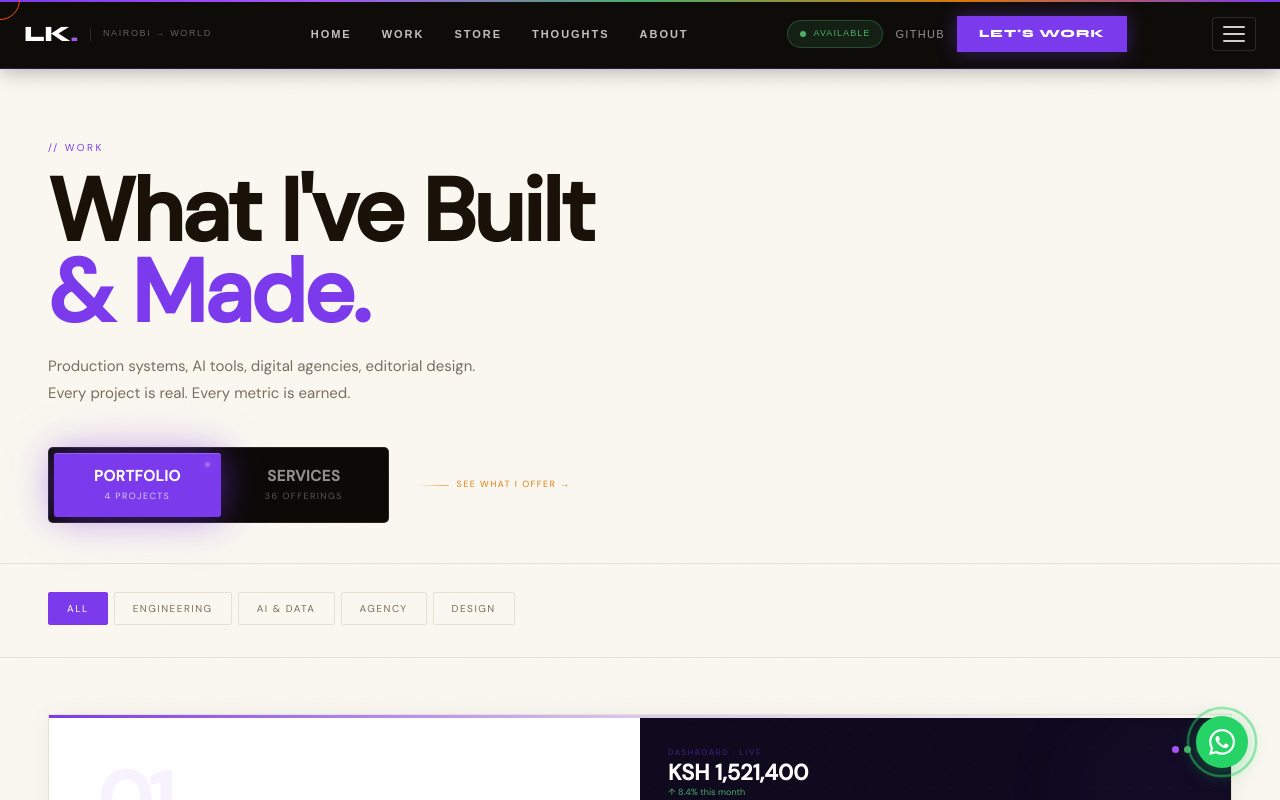
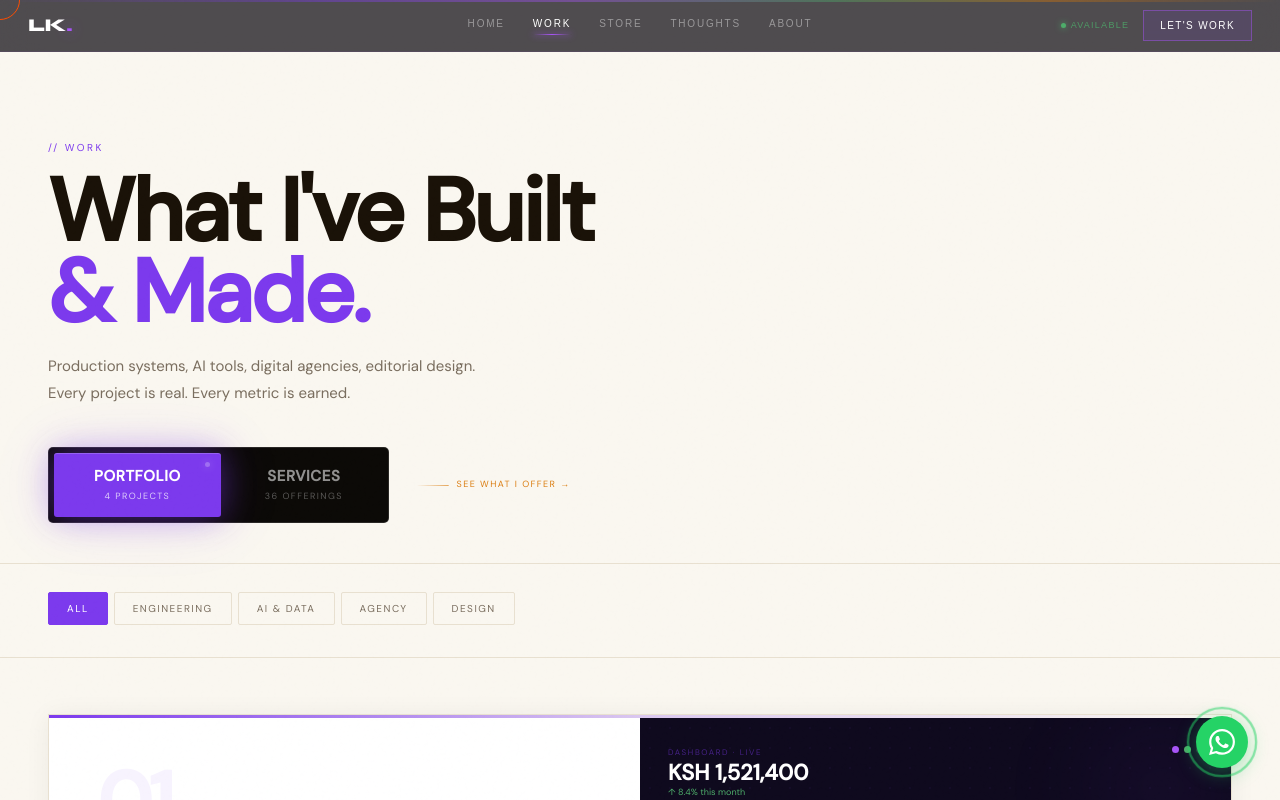
Before and after one commit to Levikib/levo-portfolio, a Next.js app: page /work in a window 1280 px wide. Shown: the top 800 px of the page. Built offline with nearby package versions, Linux system fonts and the light colour scheme; a web font is replaced by a local one.

Commit message:
fix: premium slim nav + responsive SkillsStack

```diff
--- a/src/components/layout/Nav.tsx
+++ b/src/components/layout/Nav.tsx
@@ -1,165 +1,260 @@
 "use client";
 import { useState, useEffect } from "react";
 import Link from "next/link";
+import { usePathname } from "next/navigation";
+
+const LINKS = [
+  { label: "Home",     href: "/" },
+  { label: "Work",     href: "/work" },
+  { label: "Store",    href: "/store" },
+  { label: "Thoughts", href: "/blog" },
+  { label: "About",    href: "/about" },
+];
 
 export default function Nav() {
-  const [scrolled, setScrolled]   = useState(false);
-  const [open, setOpen]           = useState(false);
-  const [mounted, setMounted]     = useState(false);
+  const [scrolled, setScrolled] = useState(false);
+  const [open, setOpen]         = useState(false);
+  const pathname = usePathname();
 
   useEffect(() => {
-    setMounted(true);
-    const onScroll = () => setScrolled(window.scrollY > 20);
-    window.addEventListener("scroll", onScroll, { passive: true });
-    return () => window.removeEventListener("scroll", onScroll);
+    const fn = () => setScrolled(window.scrollY > 12);
+    window.addEventListener("scroll", fn, { passive: true });
+    return () => window.removeEventListener("scroll", fn);
   }, []);
 
-  // Lock body scroll when menu open
   useEffect(() => {
     document.body.style.overflow = open ? "hidden" : "";
     return () => { document.body.style.overflow = ""; };
   }, [open]);
 
-  const links = [["Home", "/"], ["Work", "/work"], ["Store", "/store"], ["Thoughts", "/blog"], ["About", "/about"]];
-
   return (
     <>
+      {/* ─── NAV BAR ─── */}
       <nav style={{
-        position: "fixed", top: 0, left: 0, right: 0, zIndex: 9999,
-        background: "rgba(10,8,5,0.98)",
-        backdropFilter: "blur(24px)", WebkitBackdropFilter: "blur(24px)",
-        borderBottom: "1px solid rgba(124,58,237,0.3)",
-        boxShadow: scrolled ? "0 4px 40px rgba(0,0,0,0.5)" : "0 2px 20px rgba(0,0,0,0.3)",
+        position: "fixed", top: 0, left: 0, right: 0, zIndex: 9990,
+        height: "52px",
+        display: "flex", alignItems: "center",
+        padding: "0 28px",
+        background: scrolled ? "rgba(6,4,10,0.92)" : "rgba(6,4,10,0.7)",
+        backdropFilter: "blur(18px)", WebkitBackdropFilter: "blur(18px)",
+        borderBottom: `1px solid ${scrolled ? "rgba(168,85,247,0.18)" : "rgba(168,85,247,0.08)"}`,
+        boxShadow: scrolled ? "0 1px 40px rgba(0,0,0,0.6), 0 0 0 0.5px rgba(168,85,247,0.1)" : "none",
+        transition: "all 0.4s cubic-bezier(0.16,1,0.3,1)",
       }}>
-        {/* Rainbow top bar */}
-        <div style={{ position: "absolute", top: 0, left: 0, right: 0, height: "2px", background: "linear-gradient(90deg, #7c3aed 0%, #a855f7 25%, #4ead6a 50%, #d97706 75%, #7c3aed 100%)" }} />
-
-        <div style={{ display: "flex", alignItems: "center", justifyContent: "space-between", padding: "0 24px", height: "68px" }}>
+        {/* Rainbow thread */}
+        <div style={{
+          position:"absolute", top:0, left:0, right:0, height:"1.5px",
+          background:"linear-gradient(90deg, transparent 0%, #7c3aed 25%, #a855f7 45%, #4ead6a 65%, #d97706 82%, transparent 100%)",
+          opacity: scrolled ? 0.9 : 0.4,
+          transition:"opacity 0.4s",
+        }}/>
 
         {/* Logo */}
-          <Link href="/" style={{ textDecoration: "none", display: "flex", alignItems: "center", gap: "12px", flexShrink: 0 }}>
-            <span style={{ fontFamily: "var(--font-display)", fontWeight: 800, fontSize: "22px", letterSpacing: "-0.02em", color: "white" }}>
-              LK<span style={{ color: "#a855f7" }}>.</span>
-            </span>
-            <span style={{ fontFamily: "var(--font-mono)", fontSize: "9px", letterSpacing: "0.18em", color: "rgba(255,255,255,0.35)", textTransform: "uppercase", borderLeft: "1px solid rgba(255,255,255,0.12)", paddingLeft: "12px", display: mounted && window.innerWidth < 480 ? "none" : "block" }}>
-              Nairobi → World
+        <Link href="/" onClick={() => setOpen(false)}
+          style={{ textDecoration:"none", flexShrink:0, marginRight:"auto" }}>
+          <span style={{
+            fontFamily:"var(--font-display)", fontWeight:800,
+            fontSize:"18px", letterSpacing:"-0.02em", color:"white",
+          }}>
+            LK<span style={{ color:"#a855f7", textShadow:"0 0 12px rgba(168,85,247,0.8)" }}>.</span>
           </span>
         </Link>
 
-          {/* Desktop nav links */}
-          <div style={{ display: "flex", alignItems: "center", gap: "2px" }} className="nav-desktop-links">
-            {links.map(([label, href]) => (
+        {/* Desktop links — centered absolutely */}
+        <div className="nav-links" style={{
+          position:"absolute", left:"50%", transform:"translateX(-50%)",
+          display:"flex", alignItems:"center",
+        }}>
+          {LINKS.map(({ label, href }) => {
+            const active = pathname === href;
+            return (
               <Link key={label} href={href}
-                style={{ fontFamily: "var(--font-mono)", fontWeight: 600, fontSize: "11px", letterSpacing: "0.18em", textTransform: "uppercase", textDecoration: "none", padding: "10px 14px", color: "rgba(255,255,255,0.75)", transition: "all 0.2s", borderRadius: "2px" }}
-                onMouseEnter={e => { (e.currentTarget as HTMLElement).style.color = "white"; (e.currentTarget as HTMLElement).style.background = "rgba(124,58,237,0.18)"; }}
-                onMouseLeave={e => { (e.currentTarget as HTMLElement).style.color = "rgba(255,255,255,0.75)"; (e.currentTarget as HTMLElement).style.background = "transparent"; }}
-                onClick={() => setOpen(false)}
-              >{label}</Link>
-            ))}
+                style={{
+                  fontFamily:"var(--font-mono)", fontSize:"10px",
+                  letterSpacing:"0.18em", textTransform:"uppercase",
+                  textDecoration:"none", padding:"6px 14px",
+                  color: active ? "white" : "rgba(255,255,255,0.42)",
+                  position:"relative", transition:"color 0.2s",
+                  display:"flex", flexDirection:"column", alignItems:"center", gap:"3px",
+                }}
+                onMouseEnter={e => { if (!active) (e.currentTarget as HTMLElement).style.color="rgba(255,255,255,0.85)"; }}
+                onMouseLeave={e => { if (!active) (e.currentTarget as HTMLElement).style.color="rgba(255,255,255,0.42)"; }}
+              >
+                {label}
+                <span style={{
+                  height:"1px",
+                  width: active ? "100%" : "0",
+                  background:"linear-gradient(90deg, transparent, #a855f7, transparent)",
+                  boxShadow:"0 0 6px #a855f7",
+                  transition:"width 0.3s cubic-bezier(0.16,1,0.3,1)",
+                  borderRadius:"1px",
+                }}/>
+              </Link>
+            );
+          })}
         </div>
 
-          {/* Desktop right side */}
-          <div style={{ display: "flex", alignItems: "center", gap: "12px" }} className="nav-desktop-right">
-            <div style={{ display: "flex", alignItems: "center", gap: "7px", padding: "6px 12px", borderRadius: "999px", background: "rgba(77,173,106,0.12)", border: "1px solid rgba(77,173,106,0.3)" }}>
-              <span style={{ width: "6px", height: "6px", borderRadius: "50%", background: "#4ead6a", display: "block", animation: "blink 2s ease-in-out infinite" }} />
-              <span style={{ fontFamily: "var(--font-mono)", fontSize: "9px", letterSpacing: "0.12em", color: "#4ead6a", textTransform: "uppercase" }}>Available</span>
+        {/* Right — desktop only */}
+        <div className="nav-right" style={{ display:"flex", alignItems:"center", gap:"14px", marginLeft:"auto" }}>
+          <div style={{ display:"flex", alignItems:"center", gap:"5px" }}>
+            <span style={{
+              width:"5px", height:"5px", borderRadius:"50%",
+              background:"#4ead6a", boxShadow:"0 0 6px #4ead6a",
+              animation:"navBlink 2.5s ease-in-out infinite", flexShrink:0,
+            }}/>
+            <span style={{
+              fontFamily:"var(--font-mono)", fontSize:"9px",
+              letterSpacing:"0.14em", color:"rgba(78,173,106,0.8)",
+              textTransform:"uppercase",
+            }}>Available</span>
           </div>
-            <a href="https://github.com/Levikib" target="_blank" rel="noopener noreferrer"
-              style={{ fontFamily: "var(--font-mono)", fontSize: "11px", letterSpacing: "0.12em", textTransform: "uppercase", color: "rgba(255,255,255,0.55)", textDecoration: "none", transition: "color 0.2s" }}
-              onMouseEnter={e => (e.currentTarget.style.color = "white")}
-              onMouseLeave={e => (e.currentTarget.style.color = "rgba(255,255,255,0.55)")}
-            >GitHub</a>
+
           <a href="#contact"
-              style={{ fontFamily: "var(--font-display)", fontWeight: 800, fontSize: "11px", letterSpacing: "0.1em", textTransform: "uppercase", background: "#7c3aed", color: "white", padding: "10px 22px", textDecoration: "none", transition: "all 0.25s", display: "block", boxShadow: "0 0 20px rgba(124,58,237,0.4)", whiteSpace: "nowrap" }}
-              onMouseEnter={e => { (e.currentTarget.style.background = "white"); (e.currentTarget.style.color = "#7c3aed"); }}
-              onMouseLeave={e => { (e.currentTarget.style.background = "#7c3aed"); (e.currentTarget.style.color = "white"); }}
+            style={{
+              fontFamily:"var(--font-mono)", fontSize:"10px",
+              letterSpacing:"0.14em", textTransform:"uppercase",
+              textDecoration:"none", color:"white",
+              padding:"7px 16px",
+              border:"1px solid rgba(168,85,247,0.45)",
+              background:"rgba(124,58,237,0.12)",
+              transition:"all 0.25s",
+              whiteSpace:"nowrap",
+            }}
+            onMouseEnter={e => {
+              const el = e.currentTarget as HTMLElement;
+              el.style.background="rgba(124,58,237,0.85)";
+              el.style.borderColor="#a855f7";
+              el.style.boxShadow="0 0 18px rgba(168,85,247,0.35)";
+            }}
+            onMouseLeave={e => {
+              const el = e.currentTarget as HTMLElement;
+              el.style.background="rgba(124,58,237,0.12)";
+              el.style.borderColor="rgba(168,85,247,0.45)";
+              el.style.boxShadow="none";
+            }}
           >Let&apos;s Work</a>
         </div>
 
         {/* Hamburger — mobile only */}
         <button
+          className="nav-burger"
           onClick={() => setOpen(o => !o)}
-            className="nav-hamburger"
+          aria-label={open ? "Close menu" : "Open menu"}
           style={{
-              background: "transparent", border: "1px solid rgba(255,255,255,0.12)",
-              padding: "8px 10px", cursor: "pointer", display: "flex",
-              flexDirection: "column", gap: "5px", borderRadius: "3px",
-              transition: "border-color 0.2s",
+            background:"transparent", border:"none",
+            cursor:"pointer", marginLeft:"auto",
+            padding:"8px 4px",
+            display:"none", flexDirection:"column", gap:"5px",
           }}
-            aria-label="Toggle menu"
         >
-            <span style={{ display: "block", width: "22px", height: "2px", background: open ? "#a855f7" : "rgba(255,255,255,0.8)", borderRadius: "2px", transition: "all 0.3s", transform: open ? "rotate(45deg) translate(5px, 5px)" : "none" }} />
-            <span style={{ display: "block", width: "22px", height: "2px", background: open ? "#a855f7" : "rgba(255,255,255,0.8)", borderRadius: "2px", transition: "all 0.3s", opacity: open ? 0 : 1 }} />
-            <span style={{ display: "block", width: "22px", height: "2px", background: open ? "#a855f7" : "rgba(255,255,255,0.8)", borderRadius: "2px", transition: "all 0.3s", transform: open ? "rotate(-45deg) translate(5px, -5px)" : "none" }} />
+          {[0,1,2].map(i => (
+            <span key={i} style={{
+              display:"block",
+              width: i === 1 ? (open ? "22px" : "13px") : "22px",
+              height:"1.5px",
+              background: open ? "#a855f7" : "rgba(255,255,255,0.65)",
+              borderRadius:"1px",
+              transition:"all 0.3s cubic-bezier(0.16,1,0.3,1)",
+              transform: open
+                ? i===0 ? "rotate(45deg) translate(4.5px, 4.5px)"
+                : i===2 ? "rotate(-45deg) translate(4.5px,-4.5px)"
+                : "none"
+                : "none",
+              opacity: open && i===1 ? 0 : 1,
+              boxShadow: open ? "0 0 8px rgba(168,85,247,0.8)" : "none",
+            }}/>
+          ))}
         </button>
-        </div>
       </nav>
 
-      {/* Mobile menu overlay */}
+      {/* ─── MOBILE OVERLAY ─── */}
       <div style={{
-        position: "fixed", inset: 0, zIndex: 9998,
-        background: "rgba(5,2,15,0.97)",
-        backdropFilter: "blur(20px)",
-        display: "flex", flexDirection: "column",
-        paddingTop: "88px", paddingBottom: "40px",
-        paddingLeft: "28px", paddingRight: "28px",
+        position:"fixed", inset:0, zIndex:9980,
+        background:"rgba(4,2,10,0.97)",
+        backdropFilter:"blur(20px)", WebkitBackdropFilter:"blur(20px)",
+        display:"flex", flexDirection:"column",
+        padding:"72px 28px 36px",
         transform: open ? "translateX(0)" : "translateX(100%)",
-        transition: "transform 0.4s cubic-bezier(0.16,1,0.3,1)",
-        overflowY: "auto",
+        transition:"transform 0.42s cubic-bezier(0.16,1,0.3,1)",
+        overflowY:"auto",
       }}>
-        {/* Nav links */}
-        <div style={{ display: "flex", flexDirection: "column", gap: "4px", marginBottom: "40px" }}>
-          {links.map(([label, href], i) => (
+        <nav style={{ flex:1, display:"flex", flexDirection:"column", justifyContent:"center" }}>
+          {LINKS.map(({ label, href }, i) => (
             <Link key={label} href={href}
               onClick={() => setOpen(false)}
               style={{
-                fontFamily: "var(--font-display)", fontWeight: 800,
-                fontSize: "clamp(32px,8vw,48px)", letterSpacing: "-0.02em",
-                textTransform: "uppercase", textDecoration: "none",
-                color: "rgba(255,255,255,0.15)",
-                borderBottom: "1px solid rgba(255,255,255,0.05)",
-                padding: "16px 0",
-                transition: "color 0.2s",
-                transform: open ? "translateX(0)" : "translateX(40px)",
+                display:"flex", alignItems:"baseline", gap:"14px",
+                textDecoration:"none", padding:"16px 0",
+                borderBottom:"1px solid rgba(255,255,255,0.04)",
                 opacity: open ? 1 : 0,
-                transitionDelay: `${i * 0.06}s`,
+                transform: open ? "translateX(0)" : "translateX(32px)",
+                transition:`opacity 0.4s ${i*0.065}s ease, transform 0.4s ${i*0.065}s cubic-bezier(0.16,1,0.3,1)`,
               }}
-              onMouseEnter={e => (e.currentTarget.style.color = "white")}
-              onMouseLeave={e => (e.currentTarget.style.color = "rgba(255,255,255,0.15)")}
             >
-              <span style={{ fontFamily: "var(--font-mono)", fontSize: "10px", letterSpacing: "0.2em", color: "#a855f7", marginRight: "14px", verticalAlign: "middle" }}>0{i + 1}</span>
-              {label}
+              <span style={{
+                fontFamily:"var(--font-mono)", fontSize:"10px",
+                letterSpacing:"0.2em", color:"rgba(168,85,247,0.5)",
+                flexShrink:0,
+              }}>0{i+1}</span>
+              <span
+                style={{
+                  fontFamily:"var(--font-display)", fontWeight:800,
+                  fontSize:"clamp(26px,7.5vw,42px)", letterSpacing:"-0.02em",
+                  textTransform:"uppercase", color:"rgba(255,255,255,0.1)",
+                  transition:"color 0.2s", lineHeight:1.1,
+                }}
+                onMouseEnter={e => (e.currentTarget as HTMLElement).style.color="rgba(255,255,255,0.88)"}
+                onMouseLeave={e => (e.currentTarget as HTMLElement).style.color="rgba(255,255,255,0.1)"}
+              >{label}</span>
             </Link>
           ))}
-        </div>
+        </nav>
 
-        {/* Bottom contact strip */}
-        <div style={{ marginTop: "auto", display: "flex", flexDirection: "column", gap: "12px" }}>
-          <div style={{ display: "flex", alignItems: "center", gap: "8px", marginBottom: "4px" }}>
-            <span style={{ width: "7px", height: "7px", borderRadius: "50%", background: "#4ead6a", animation: "blink 2s ease-in-out infinite" }} />
-            <span style={{ fontFamily: "var(--font-mono)", fontSize: "10px", letterSpacing: "0.15em", color: "#4ead6a", textTransform: "uppercase" }}>Available for work</span>
+        <div style={{
+          paddingTop:"28px", display:"flex", flexDirection:"column", gap:"10px",
+          opacity: open ? 1 : 0,
+          transform: open ? "translateY(0)" : "translateY(16px)",
+          transition:"all 0.4s 0.32s ease",
+        }}>
+          <div style={{ display:"flex", alignItems:"center", gap:"7px" }}>
+            <span style={{ width:"6px", height:"6px", borderRadius:"50%", background:"#4ead6a", boxShadow:"0 0 6px #4ead6a", animation:"navBlink 2.5s ease-in-out infinite" }}/>
+            <span style={{ fontFamily:"var(--font-mono)", fontSize:"9px", letterSpacing:"0.16em", color:"rgba(78,173,106,0.75)", textTransform:"uppercase" }}>Open to remote work</span>
           </div>
           <a href="#contact" onClick={() => setOpen(false)}
-            style={{ fontFamily: "var(--font-display)", fontWeight: 800, fontSize: "14px", letterSpacing: "0.1em", textTransform: "uppercase", background: "#7c3aed", color: "white", padding: "16px 28px", textDecoration: "none", textAlign: "center", boxShadow: "0 0 32px rgba(124,58,237,0.4)" }}
+            style={{
+              fontFamily:"var(--font-mono)", fontSize:"10px",
+              letterSpacing:"0.2em", textTransform:"uppercase",
+              textDecoration:"none", textAlign:"center", color:"white",
+              padding:"15px",
+              background:"linear-gradient(135deg, #6d28d9, #a855f7)",
+              boxShadow:"0 8px 28px rgba(124,58,237,0.35)",
+            }}
           >Let&apos;s Work Together →</a>
           <a href="https://github.com/Levikib" target="_blank" rel="noopener noreferrer"
-            style={{ fontFamily: "var(--font-mono)", fontSize: "11px", letterSpacing: "0.15em", textTransform: "uppercase", color: "rgba(255,255,255,0.4)", textDecoration: "none", textAlign: "center", padding: "12px" }}
-          >GitHub ↗</a>
+            style={{
+              fontFamily:"var(--font-mono)", fontSize:"9px",
+              letterSpacing:"0.2em", textTransform:"uppercase",
+              color:"rgba(255,255,255,0.2)", textDecoration:"none",
+              textAlign:"center", padding:"10px",
+            }}
+          >github ↗</a>
         </div>
       </div>
 
       <style>{`
-        .nav-desktop-links { display: flex; }
-        .nav-desktop-right  { display: flex; }
-        .nav-hamburger      { display: none; }
+        .nav-links, .nav-right { display: flex !important; }
+        .nav-burger { display: none !important; }
 
         @media (max-width: 768px) {
-          .nav-desktop-links { display: none !important; }
-          .nav-desktop-right  { display: none !important; }
-          .nav-hamburger      { display: flex !important; }
+          .nav-links { display: none !important; }
+          .nav-right  { display: none !important; }
+          .nav-burger { display: flex !important; }
         }
 
-        @keyframes blink { 0%,100%{opacity:1} 50%{opacity:0.3} }
+        @keyframes navBlink {
+          0%,100% { opacity:1; box-shadow:0 0 6px #4ead6a; }
+          50%      { opacity:0.2; box-shadow:none; }
+        }
       `}</style>
     </>
   );
```
Also changed, not shown: src/components/sections/SkillsStack.tsx (+112 -90 lines). Lines whose indentation alone changed are shown as unchanged.
